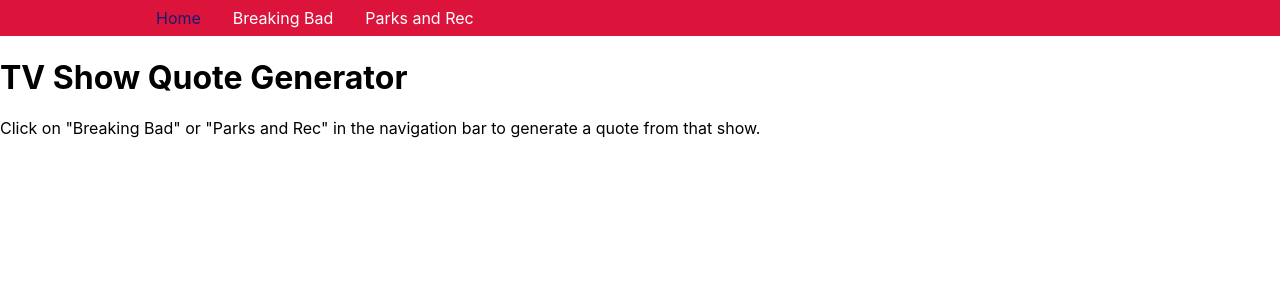
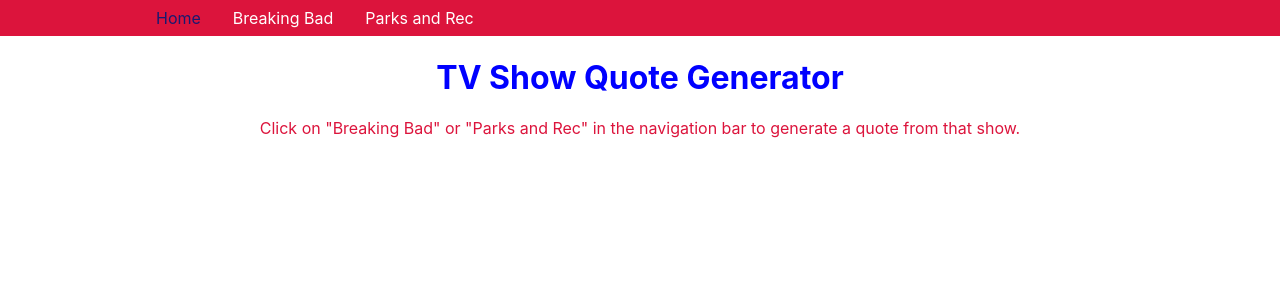
Before and after one commit to sbuonato24/api-project, a React (Create React App) app: page /index in a window 1280 px wide. Shown: the top 300 px of the page. Built offline with nearby package versions, Linux system fonts and the light colour scheme.

Commit message:
added styling

```diff
--- /dev/null
+++ b/src/Pages/breaking.css
@@ -0,0 +1,8 @@
+.bad{
+    text-align: center;
+    color: #DC143C;
+}
+.title{
+    color: blue;
+    text-align: center;
+}
--- a/src/Pages/breaking.js
+++ b/src/Pages/breaking.js
@@ -1,6 +1,7 @@
 import React, {useEffect, useState} from 'react';
 import axios from 'axios';
 import { queries } from '@testing-library/react';
+import "./breaking.css";
 
 const Breaking = () => {
 
@@ -22,10 +23,10 @@ const Breaking = () => {
 
     const apiKey = 'AIzaSyB8ZA3u7oh1KRaDC0Kv4MFUNj6VlKgY9VE';
     const cx = '36217ac0d82c34120';
-    const query = author + " breaking bad character picture ";
+    const query = "breaking bad " + author + " character portrait";
 
     const apiUrl = `https://www.googleapis.com/customsearch/v1?q=${query}&cx=${cx}&key=${apiKey}&searchType=image`;
-
+    // document.p.style.color= "m"
     useEffect(()=>{
     axios.get(apiUrl)
         .then(res => {
@@ -38,11 +39,11 @@ const Breaking = () => {
         }, [apiUrl]);
 
     return (
-        <div>
-            <h1>Breaking Bad Quote:</h1>
-            <p>{quote}</p>
-            <p>{author}</p>
-            {image && <img src={image} alt={'author image'} style={{ maxWidth: '3000px', borderRadius: '0%' }} />}
+        <div >
+            <h1 class="title">Breaking Bad</h1>
+            <p class="bad">"{quote}"</p>
+            <p class="bad">- {author}</p>
+            <p class="bad">{image && <img src={image} alt={'author image'} style={{ maxWidth: '300px', borderRadius: '0%', borderColor: 'red', borderWidth: '10'}} />}</p>
         </div>
     )
 
--- a/src/Pages/index.js
+++ b/src/Pages/index.js
@@ -1,11 +1,18 @@
 import React from 'react';
 import ReactDom from 'react-dom';
+import "./breaking.css";
 
 const Home = () => {
     return (
+
         <div>
-            <h1>TV Show Quote Generator</h1>
-            <p>Click on "Breaking Bad" or "Parks and Rec" in the navigation bar to generate a quote from that show.</p>
+            <head>
+                <title>Home</title>
+            </head>
+            <body>
+                <h1 class="title">TV Show Quote Generator</h1>
+                <p class ="bad">Click on "Breaking Bad" or "Parks and Rec" in the navigation bar to generate a quote from that show.</p>
+            </body>
         </div>
     )
 };
--- a/src/Pages/parks.js
+++ b/src/Pages/parks.js
@@ -1,6 +1,7 @@
 import React, {useEffect, useState} from 'react';
 import axios from 'axios';
 import { queries } from '@testing-library/react';
+import "./breaking.css";
 
 
 const Parks = () => {
@@ -38,10 +39,10 @@ const Parks = () => {
 
     return (
         <div>
-            <h1>Parks and Rec Quote:</h1>
-            <p>{quote}</p>
-            <p>Ron Swanson</p>
-            {image && <img src={image} alt={'author image'} style={{ maxWidth: '3000px', borderRadius: '0%' }} />}
+            <h1 class="title">Parks and Rec</h1>
+            <p class="bad">"{quote}"</p>
+            <p class="bad">- Ron Swanson</p>
+            <p class="bad">{image && <img src={image} alt={'author image'} style={{ maxWidth: '300px', borderRadius: '0%' }} />}</p>
         </div>
     )
 };
```
Also changed, not shown: movie.gif (added).
